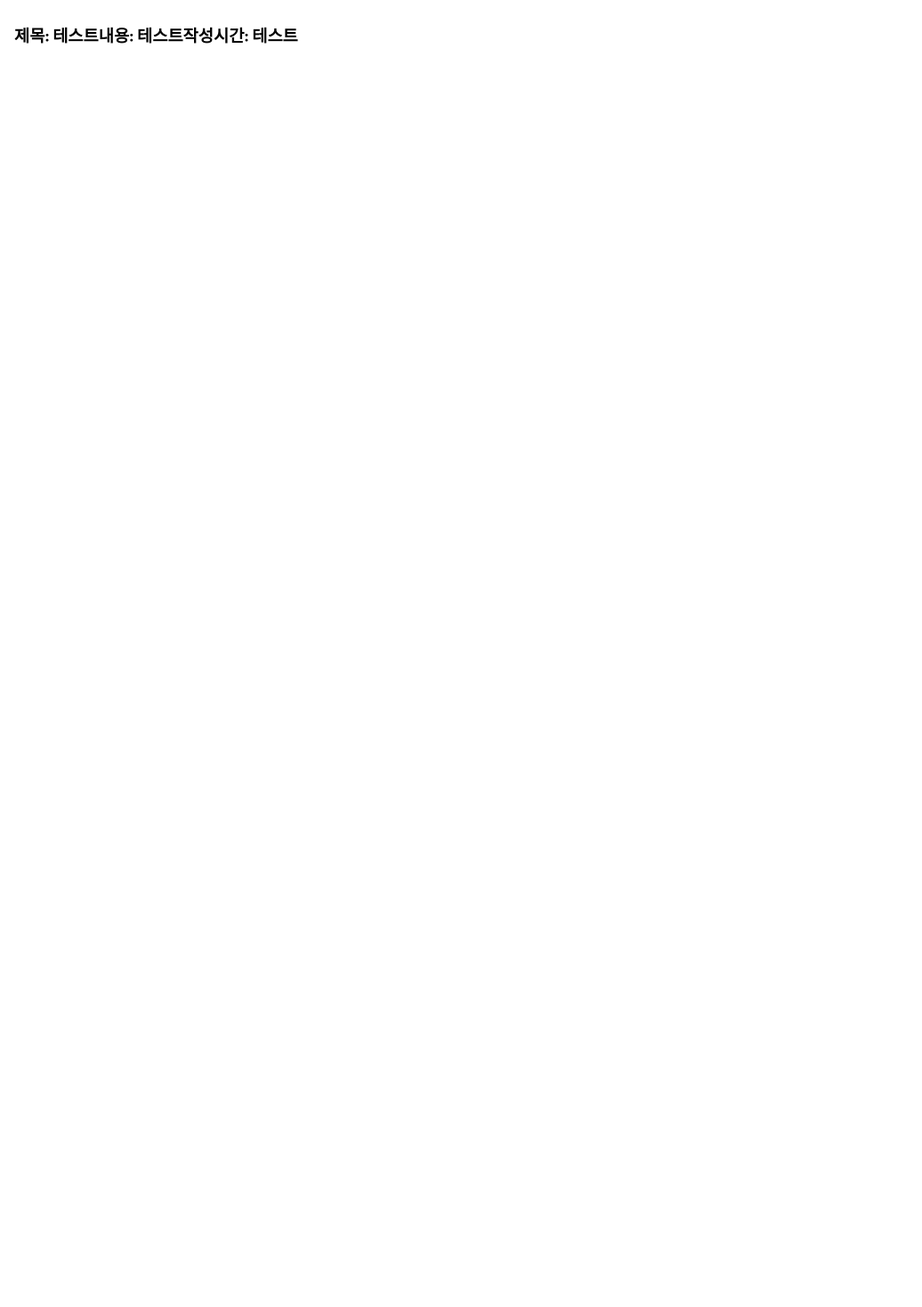
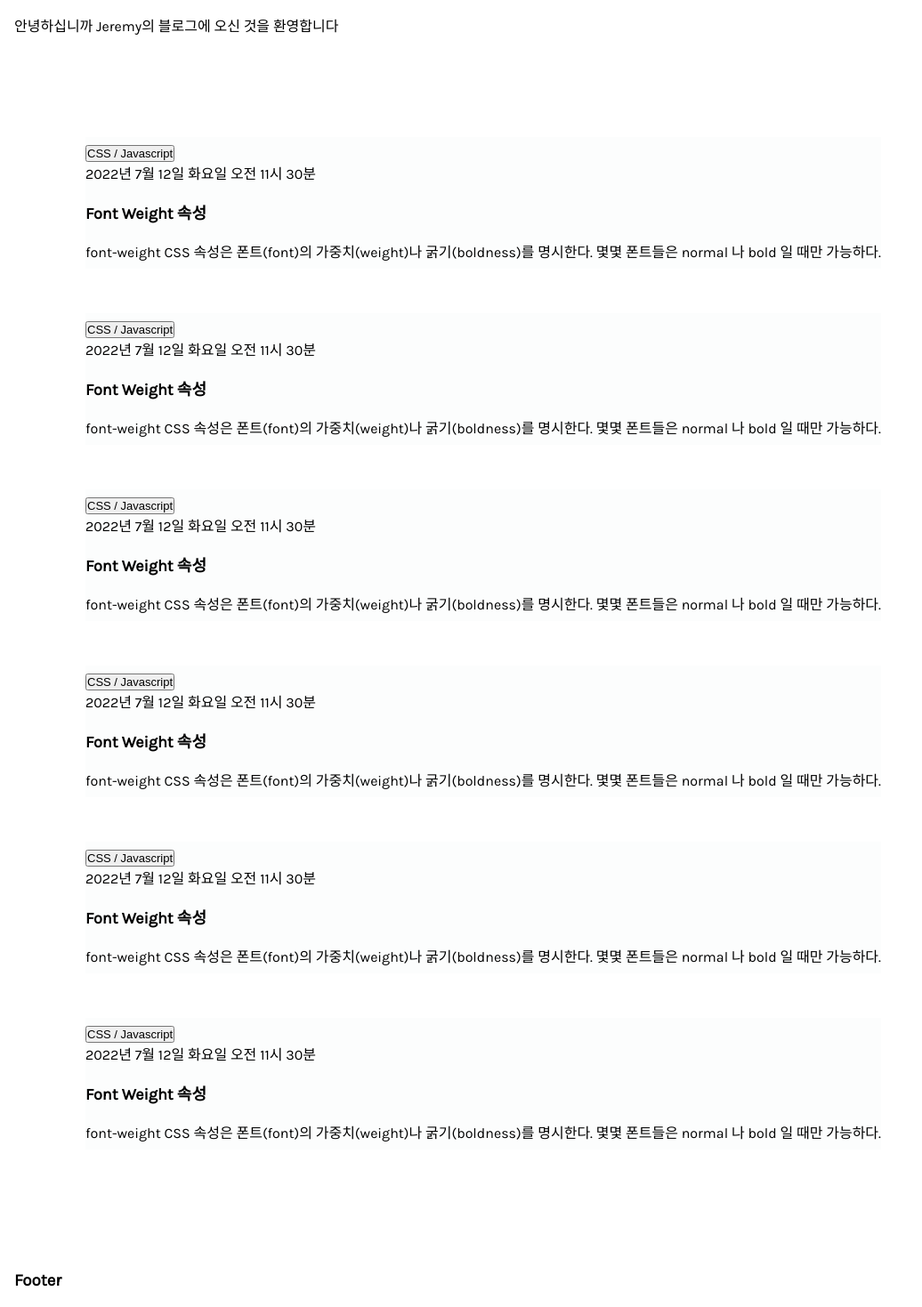
Before and after one commit to poohc300/react-helloworld, a React (Create React App) app in the folder myblog/: page / in a window 1280 px wide. Shown: the part 112-1581 px from the top of the page at 89% size, without its empty margins (0-1036 px from the left). Before the commit the page ends 800 px from the top, so only its background shows below. Built offline with nearby package versions, Linux system fonts and the light colour scheme.

Commit message:
feat: home 화면 구현

```diff
--- a/myblog/src/App.js
+++ b/myblog/src/App.js
@@ -2,15 +2,21 @@ import { Route, Routes } from 'react-router-dom';
 import Home from './pages/home/Home';
 import Profile from './pages/profile/Profile';
 import Project from './pages/project/Project';
+import Header from './components/header/Header';
+import Navbar from './components/navbar/Navbar';
+import Footer from './components/footer/Footer';
 
 function App() {
   return (
     <div className="App">
+      <Navbar />
+      <Header />
       <Routes>
           <Route path='/' element={<Home />} />
           <Route path='/profile' element={<Profile />} />
           <Route path='/project' element={<Project />} />
       </Routes>
+      <Footer />
     </div>
   );
 }
--- /dev/null
+++ b/myblog/src/components/footer/Footer.css
@@ -0,0 +1,10 @@
+.footer {
+    height: 60px;
+    width: 100%;
+    display: flex;
+    align-items: center;
+    position: relative;
+    padding: 0.5rem 0rem;
+    margin-left: 1rem;
+
+  }
--- a/myblog/src/components/footer/Footer.js
+++ b/myblog/src/components/footer/Footer.js
@@ -1,10 +1,11 @@
 import React from "react";
+import './Footer.css';
 
 class Footer extends React.Component {
     render() {
         return (
-            <footer>
-                Footer
+            <footer className="footer">
+                <h3>Footer</h3>
             </footer>
         )
     }
--- a/myblog/src/components/header/Header.js
+++ b/myblog/src/components/header/Header.js
@@ -6,7 +6,9 @@ class Header extends React.Component {
         return (
             <header className="header">
                 <h3>Header 전체 게시글 수 000개</h3>
+
             </header>
+
         )
     }
 }
--- a/myblog/src/components/navbar/Navbar.js
+++ b/myblog/src/components/navbar/Navbar.js
@@ -25,7 +25,7 @@ class Navbar extends React.Component {
                 <div className="navigation-menu">
                     <ul>
                         <li>
-                            <a href="/home">Home </a>
+                            <a href="/">Home </a>
                         </li>
                         <li>
                             <a href="/profile">Profile </a>
--- a/myblog/src/components/post/Post.css
+++ b/myblog/src/components/post/Post.css
@@ -1,11 +1,21 @@
-.post {
-    height: 60px;
-    width: 100%;
-    display: flex;
-    align-items: center;
-    position: relative;
-    padding: 0.5rem 0rem;
-    margin-left: 1rem;
-    vertical-align: 10em;
-    text-align: center;
-  }
+.posts {
+  padding: 4rem;
+  background-color: white;
+
+}
+
+.posts-container {
+  display: block;
+  width: 80%;
+}
+
+.posts-wrapper {
+  position: relative;
+  margin: 50px 0 45px;
+}
+
+.posts-items {
+  margin-bottom: 24px;
+  display: flex;
+  flex: 1;
+}
--- a/myblog/src/components/post/Post.js
+++ b/myblog/src/components/post/Post.js
@@ -1,13 +1,43 @@
 import React from "react";
 import './Post.css';
+import PostItem from '../postItem/PostItem';
 
 class Post extends React.Component {
     render() {
         return (
-            <div className="post">
-                <h3>제목: 테스트</h3>
-                <h3>내용: 테스트</h3>
-                <h3>작성시간: 테스트</h3>
+            <div className="posts">
+                <div className="posts-container">
+                    <div className="posts-wrapper">
+                        <ul className="posts-items">
+                            <PostItem></PostItem>
+                        </ul>
+                    </div>
+                    <div className="posts-wrapper">
+                        <ul className="posts-items">
+                            <PostItem></PostItem>
+                        </ul>
+                    </div>
+                    <div className="posts-wrapper">
+                        <ul className="posts-items">
+                            <PostItem></PostItem>
+                        </ul>
+                    </div>
+                    <div className="posts-wrapper">
+                        <ul className="posts-items">
+                            <PostItem></PostItem>
+                        </ul>
+                    </div>
+                    <div className="posts-wrapper">
+                        <ul className="posts-items">
+                            <PostItem></PostItem>
+                        </ul>
+                    </div>
+                    <div className="posts-wrapper">
+                        <ul className="posts-items">
+                            <PostItem></PostItem>
+                        </ul>
+                    </div>
+                </div>
             </div>
         )
     }
--- /dev/null
+++ b/myblog/src/components/postItem/PostItem.css
@@ -0,0 +1,12 @@
+.post-items {
+    padding: 0.5rem 0rem;
+    margin-left: 1rem;
+    background-color:rgb(252, 253, 253);
+}
+.post-items-category {
+    font-size: small;
+}
+.post-items-title {
+    font-weight: bold;
+    font-size: large;
+}
--- /dev/null
+++ b/myblog/src/components/postItem/PostItem.js
@@ -0,0 +1,27 @@
+import React from "react";
+import './PostItem.css';
+
+class PostItem extends React.Component {
+    render() {
+        return (
+            <div className="post-items">
+                <button className="post-items-category">
+                    CSS / Javascript
+                </button>
+                <div className="post-items-date">
+                    2022년 7월 12일 화요일 오전 11시 30분
+                </div>
+                <br />
+                <div className="post-items-title">
+                    Font Weight 속성
+                </div>
+                <br />
+                <div className="post-items-contents">
+                font-weight CSS 속성은 폰트(font)의 가중치(weight)나 굵기(boldness)를 명시한다. 몇몇 폰트들은 normal 나 bold 일 때만 가능하다.
+                </div>
+            </div>
+        )
+    }
+}
+
+export default PostItem;
--- a/myblog/src/pages/home/Home.css
+++ b/myblog/src/pages/home/Home.css
@@ -1,9 +1,9 @@
 .home {
-    height: 60px;
-    width: 100%;
-    display: flex;
-    align-items: center;
-    position: relative;
-    padding: 0.5rem 0rem;
-    margin-left: 1rem;
-  }
+  width: 100%;
+  position: relative;
+  padding: 0.5rem 0rem;
+  margin-left: 1rem;
+}
+.home-content {
+
+}
--- a/myblog/src/pages/home/Home.js
+++ b/myblog/src/pages/home/Home.js
@@ -1,7 +1,6 @@
 import React from "react";
-import Navbar from '../../components/navbar/Navbar';
-import Header from '../../components/header/Header';
 import Post from '../../components/post/Post';
+import './Home.css';
 
 class Home extends React.Component {
     render() {
@@ -9,8 +8,9 @@ class Home extends React.Component {
 
 
             <div className="home">
-                <Navbar />
-                <Header />
+                <div className="home-content">
+                    안녕하십니까 Jeremy의 블로그에 오신 것을 환영합니다
+                </div>
                 <Post />
             </div>
         )
```
Also changed, not shown: myblog/src/components/README.md.
